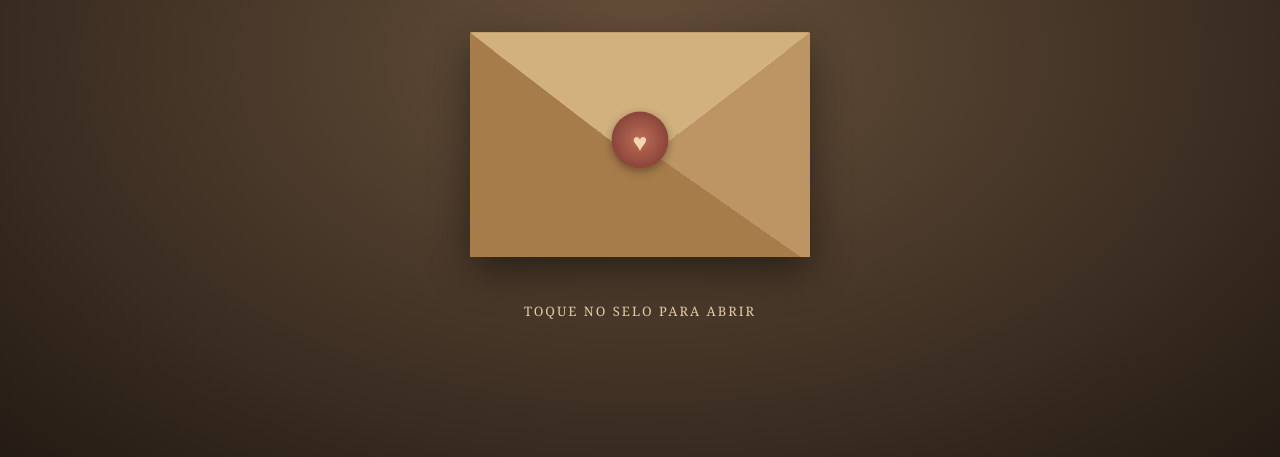
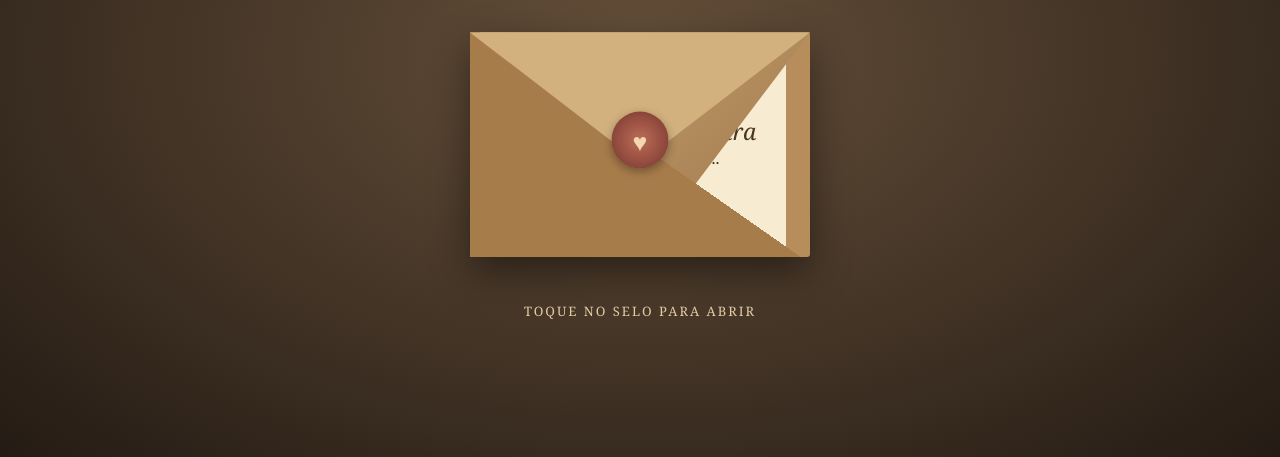
Before and after one commit to lucaastargino/Para-Milenne, a plain HTML site: page index.html in a window 1280 px wide. Shown: the part 343-800 px from the top of the page. Drawn offline with Linux system fonts and the light colour scheme.

Commit message:
Update index.html

```diff
--- a/index.html
+++ b/index.html
@@ -1,4 +1,3 @@
-
 <!DOCTYPE html>
 <html lang="pt-BR">
 <head>
@@ -15,7 +14,8 @@ body {
   display: flex;
   align-items: center;
   justify-content: center;
-  background: radial-gradient(ellipse at center, #66503a, #241b14);
+  background:
+    radial-gradient(ellipse at center, #66503a, #241b14);
   font-family: Georgia, serif;
   color: #49351f;
   padding: 20px;
@@ -58,24 +58,25 @@ h1 {
   background: #b78d5b;
   box-shadow: 0 15px 40px #0007;
   border-radius: 3px;
-  z-index: 1;
 }
 
-/* Corpo frontal do envelope */
-.pocket {
+.envelope::before {
+  content: "";
   position: absolute;
   inset: 0;
-  background: linear-gradient(35deg, #a77c4b 50%, #bd9564 50%);
-  clip-path: polygon(0 0, 50% 58%, 100% 0, 100% 100%, 0 100%);
-  z-index: 4;
+  background: linear-gradient(140deg, #cba777, #9d7448);
+  clip-path: polygon(0 0, 100% 0, 50% 100%);
+  z-index: 3;
 }
 
-/* Área que mantém a carta escondida */
-.letter-window {
+.flap {
   position: absolute;
   inset: 0;
-  overflow: hidden;
-  z-index: 2;
+  background: #d2b17e;
+  clip-path: polygon(0 0, 100% 0, 50% 58%);
+  transform-origin: top;
+  transition: transform 1s;
+  z-index: 5;
 }
 
 .letter {
@@ -86,8 +87,7 @@ h1 {
   left: 7%;
   bottom: 5%;
   padding: 20px;
-  transform: translateY(0);
-  transition: transform 1.2s ease;
+  transition: transform 1.2s;
   z-index: 2;
 }
 
@@ -99,18 +99,13 @@ h1 {
   margin-top: 25px;
 }
 
-/* Aba superior */
-.flap {
+.pocket {
   position: absolute;
   inset: 0;
-  background: #d2b17e;
-  clip-path: polygon(0 0, 100% 0, 50% 58%);
-  transform-origin: top;
-  transition: transform 1s ease;
-  z-index: 5;
+  background: linear-gradient(35deg, #a77c4b 50%, transparent 50%);
+  z-index: 4;
 }
 
-/* Selo */
 .seal {
   position: absolute;
   z-index: 6;
@@ -193,6 +188,7 @@ h1 {
 </head>
 
 <body>
+
 <div class="container">
 
   <div class="subtitle">Uma correspondência especial</div>
@@ -200,21 +196,17 @@ h1 {
   <h1>Uma surpresa para você</h1>
 
   <div class="envelope-area" id="envelope">
-
     <div class="envelope"></div>
 
-    <div class="letter-window">
-      <div class="letter">
-        <span>Uma carta para</span>
-        <strong>Millene Assis Teixeira</strong>
-        <span>Com muito carinho...</span>
-      </div>
+    <div class="letter">
+      <span>Uma carta para</span>
+      <strong>Millene Assis Teixeira</strong>
+      <span>Com muito carinho...</span>
     </div>
 
+    <div class="flap"></div>
     <div class="pocket"></div>
-    <div class="flap"></div>
     <div class="seal">♥</div>
-
   </div>
 
   <div class="hint" id="hint">
```
